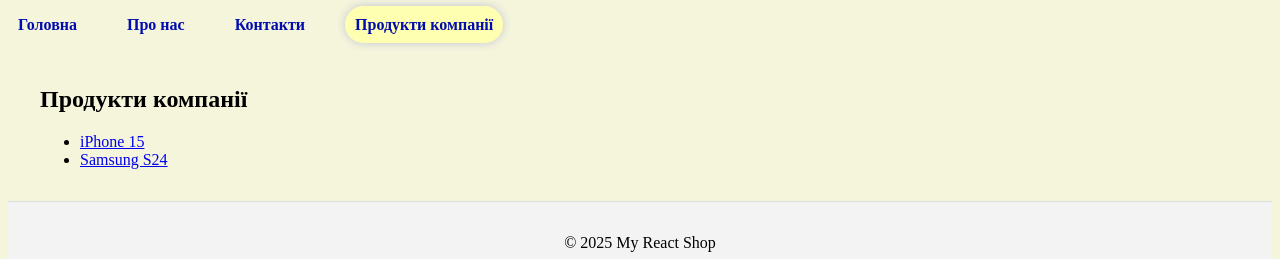
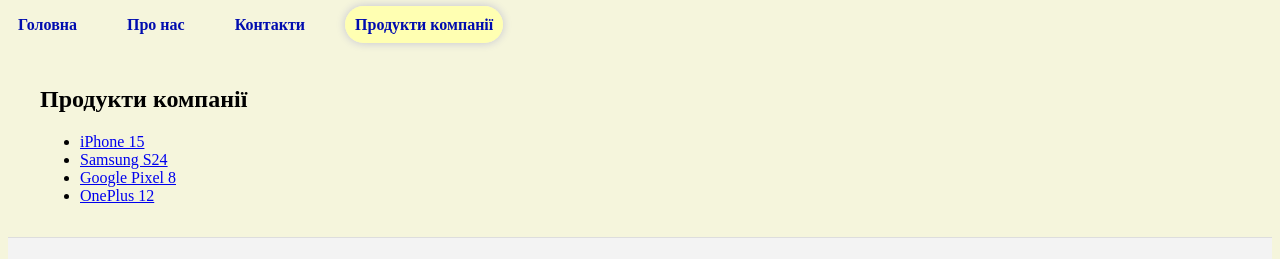
Before and after one commit to AnneRom/react-edu, a React (Vite) app: page /products in a window 1280 px wide. Shown: the top 259 px of the page. Built offline with nearby package versions, Linux system fonts and the light colour scheme; no server answers.

Commit message:
versel.json

```diff
--- a/src/components/pages/ProductDetails.jsx
+++ b/src/components/pages/ProductDetails.jsx
@@ -8,6 +8,11 @@
   return (
     <div>
       <h2>Product ID: {productId}</h2>
+      {productId === '1' && <p>Details about iPhone 15...</p>}
+      {productId === '2' && <p>Details about Samsung S24...</p>}
+      {productId === '3' && <p>Details about Google Pixel 8...</p>}
+      {productId === '4' && <p>Details about OnePlus 12...</p>}
+
       <p>Here will be product details...</p>
     </div>
   );
--- a/src/components/pages/Products.jsx
+++ b/src/components/pages/Products.jsx
@@ -3,6 +3,8 @@
 const products = [
   { id: 1, name: "iPhone 15" },
   { id: 2, name: "Samsung S24" },
+  { id: 3, name: "Google Pixel 8" },
+  { id: 4, name: "OnePlus 12" },
 ];
 
 function Products () {
```
Also changed, not shown: versel.json (added, +7 -0 lines).
